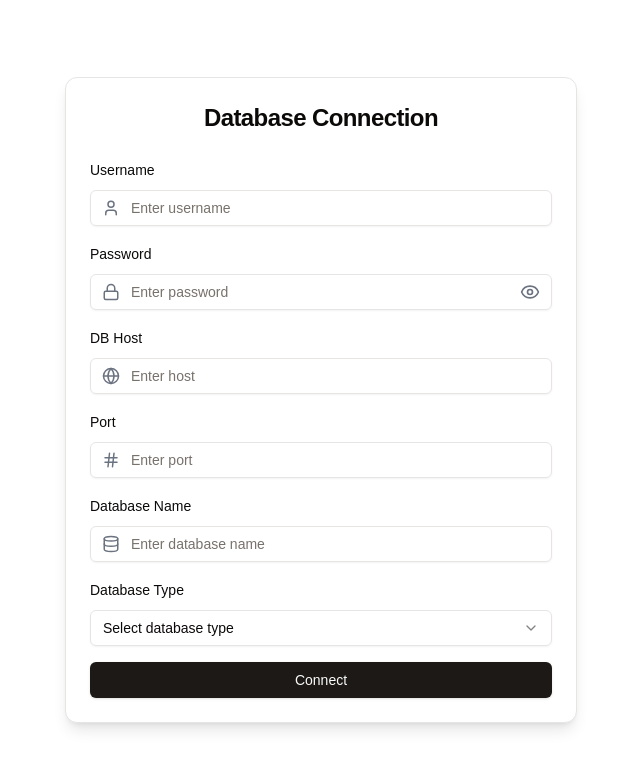
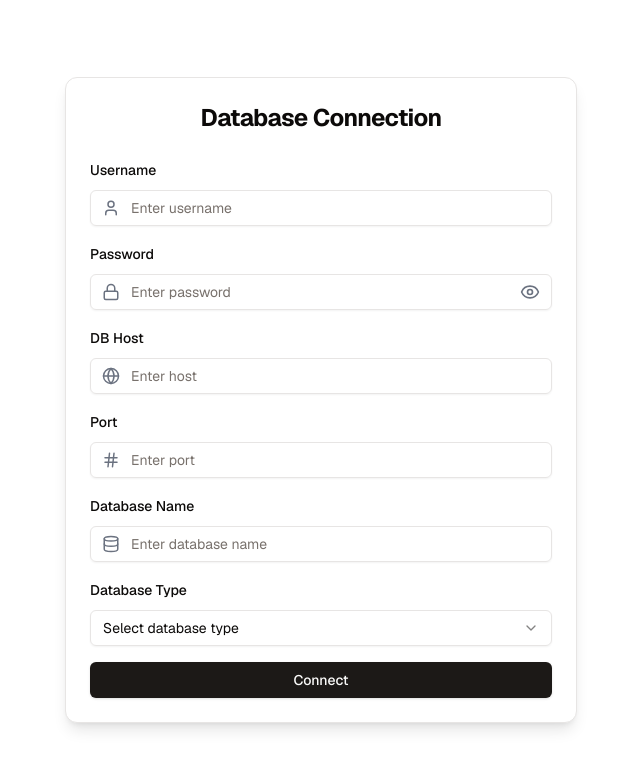
Before and after one commit to huzaifasad/chatbot, a Next.js app: page / in a window 1280 px wide. Shown: the top 768 px of the page, without its empty margins (319-959 px from the left). Built offline with nearby package versions, Linux system fonts and the light colour scheme.

Commit message:
Update globals.css

```diff
--- a/src/app/globals.css
+++ b/src/app/globals.css
@@ -3,8 +3,9 @@
 @tailwind utilities;
 
 body {
-  font-family: Arial, Helvetica, sans-serif;
+  font-family: var(--font-geist-sans), sans-serif;
 }
+
 
 @layer base {
   :root {
```
